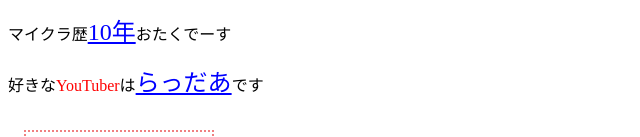
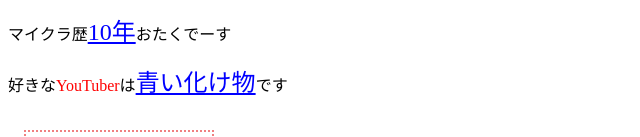
Before and after one commit to Azuki0113/mikimi_HP, a plain HTML site: page html_practice.html in a window 1280 px wide. Shown: the part 238-375 px from the top of the page, without its empty margins (0-640 px from the left). Drawn offline with Linux system fonts and the light colour scheme.

Commit message:
Update html_practice.html

```diff
--- a/html_practice.html
+++ b/html_practice.html
@@ -17,7 +17,7 @@
           <p>マイクラ歴<span class="highlight">10年</span>おたくでーす</p>
         </section>
 
-        <p>好きな<span style="color:red">YouTuber</span>は<span class="highlight">らっだあ</span>です</p>
+        <p>好きな<span style="color:red">YouTuber</span>は<span class="highlight">青い化け物</span>です</p>
         <img src="mikimi_Y.jpg" alt="YouTubeアイコン" id="azuki-icon"><span　id="test">アイコンです</span>
         <table>
             <tr>
```
